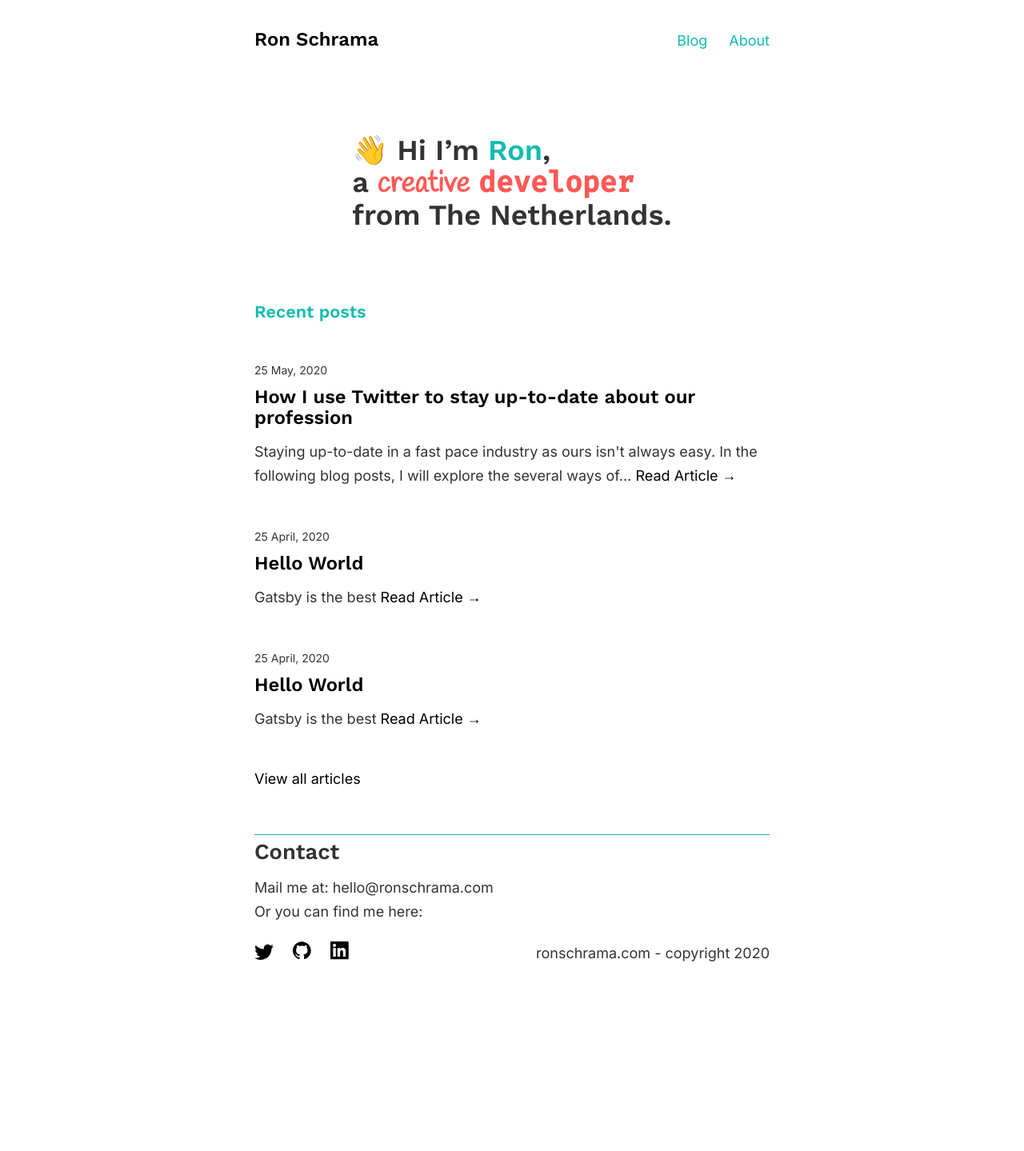
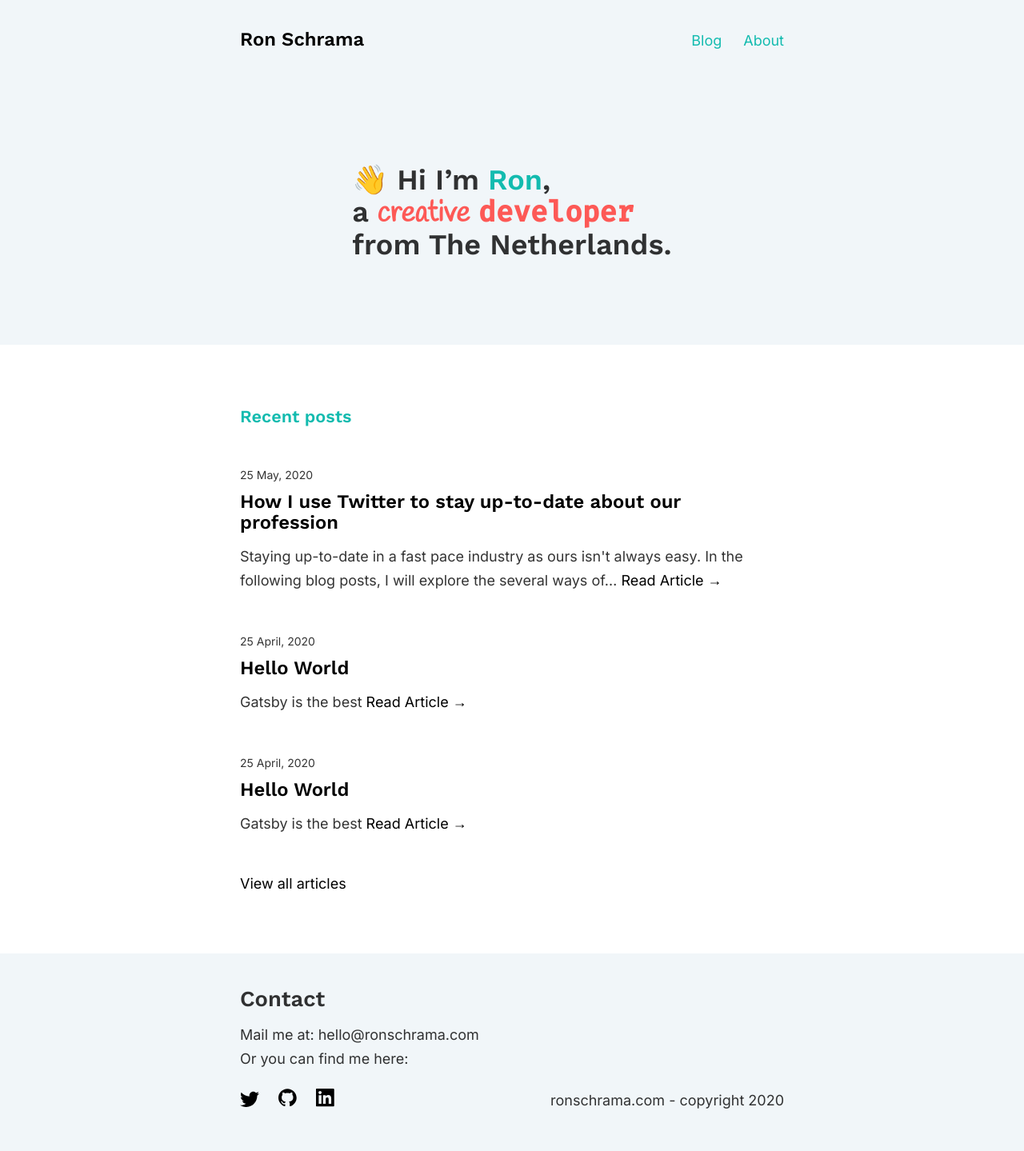
Before and after one commit to ronschrama/website-old, a Gatsby site: page / in a window 1280 px wide. Shown: the whole page at 80% size. Before the commit the page ends 1273 px from the top, so only its background shows below. Built offline with nearby package versions, Linux system fonts and the light colour scheme; Gatsby itself is replaced by a stand-in of ours; some packages are replaced by stand-ins of ours.

Commit message:
added some styling

```diff
--- /dev/null
+++ b/src/components/Container.js
@@ -0,0 +1,17 @@
+import React, { Children } from 'react'
+import styled from 'styled-components'
+
+const StyledContainer = styled.div`
+  display: flex;
+  flex-direction: column;
+  max-width: 680px;
+  margin: 0 auto;
+`
+
+export default function Container({ children }) {
+  return (
+    <StyledContainer>
+      {children}
+    </StyledContainer>
+  )
+}
--- a/src/components/Footer.js
+++ b/src/components/Footer.js
@@ -5,8 +5,15 @@ import { Twitter, GitHub, LinkedIn } from './Social'
 
 
 const StyledFooter = styled.footer`
-  border-top: 1px solid #13BBAF;
-  margin-top: 3rem;
+  /* border-top: 1px solid #13BBAF; */
+  margin-top: 4rem;
+  background-color: #F1F6F9;
+`
+const Container = styled.div`
+  max-width: 680px;
+  margin: 0 auto;
+  padding-top: 2rem;
+  padding-bottom: 1rem;
 `
 
 const StyledBottomBox = styled.div`
@@ -23,6 +30,7 @@ const StyledBottomBox = styled.div`
 export default function Footer() {
   return (
     <StyledFooter>
+      <Container>
         <div>
           <h2>Contact</h2>
           <p>Mail me at: hello@ronschrama.com <br /> Or you can find me here:</p>
@@ -35,6 +43,7 @@ export default function Footer() {
           </div>
           <p>ronschrama.com - copyright 2020</p>
         </StyledBottomBox>
+      </Container>
     </StyledFooter>
   )
 }
--- /dev/null
+++ b/src/components/Header.js
@@ -0,0 +1,59 @@
+import React from 'react'
+import { Link } from 'gatsby'
+import styled from 'styled-components'
+
+const StyledHeader = styled.header`
+  background-color: #F1F6F9;
+`
+
+const Container = styled.div`
+  max-width: 680px;
+  margin: 0 auto;
+  padding-top: 2rem;
+  padding-bottom: 1rem;
+`
+
+const StyledH3 = styled.h3`
+  display: inline;
+  text-decoration: none;
+`
+
+const StyledUl = styled.ul`
+  list-style: none;
+  float: right;
+`
+
+const StyledLi = styled.li`
+  display: inline-block;
+  margin-left: 1.5rem;
+`
+
+const StyledLink = styled(Link)`
+  color: #13BBAF;
+&:hover {
+    text-decoration: underline;
+  }
+`
+
+const ListLink = props => (
+  <StyledLi>
+    <StyledLink to={props.to}>{props.children}</StyledLink>
+  </StyledLi>
+)
+
+
+export default function Header({ children }) {
+  return (
+    <StyledHeader>
+      <Container>
+        <Link to="/">
+          <StyledH3>Ron Schrama</StyledH3>
+        </Link>
+        <StyledUl>
+          <ListLink to="/blog">Blog</ListLink>
+          <ListLink to="/about">About</ListLink>
+        </StyledUl>
+      </Container>
+    </StyledHeader>
+  )
+}
--- a/src/components/Hero.js
+++ b/src/components/Hero.js
@@ -1,16 +1,25 @@
 import React from 'react'
 import styled from 'styled-components'
 
+const Container = styled.div`
+  width: 100%;
+  display: flex;
+  justify-content: center;
+  background-color: #F1F6F9;
+  margin-bottom: 4rem;
+  height: 320px;
+`
+
 const StyledHero = styled.h1`
   align-self: center;
-  height: 240px;
-  padding-top: 52px;
 `
 
 export default function Hero() {
   return (
-    <StyledHero>
-      <span role="img" aria-label="Waving Hand" style={{ color: 'white' }}>👋</span> Hi I’m <span style={{ color: '#13BBAF' }}>Ron</span>,<br />a <span style={{ color: '#FD5956', fontFamily: 'Handlee' }}>creative</span> <span style={{ color: '#FD5956', fontFamily: 'Fira Code' }}>developer</span><br />from The Netherlands.
+    <Container>
+      <StyledHero>
+        <span role="img" aria-label="Waving Hand" style={{ color: 'white' }}>👋</span> Hi I’m <span style={{ color: '#13BBAF' }}>Ron</span>,<br />a <span style={{ color: '#FD5956', fontFamily: 'Handlee' }}>creative</span> <span style={{ color: '#FD5956', fontFamily: 'Fira Code' }}>developer</span><br />from The Netherlands.
     </StyledHero>
+    </Container>
   )
 }
--- a/src/components/Layout.js
+++ b/src/components/Layout.js
@@ -1,68 +1,25 @@
 import React from 'react'
-import { Link } from 'gatsby'
 import styled from 'styled-components'
 
+import Header from './Header'
 import Footer from './Footer'
 
 
-const Container = styled.div`
+const Wrapper = styled.div`
   display: flex;
   flex-direction: column;
-  margin: 2rem auto;
-  max-width: 680px;
-  padding: 0 1rem;
+  align-self: center;
+  width: 100%;
 `
 
-const StyledHeader = styled.header`
-  display: flex;
-  flex-direction: row;
-  justify-content: space-between;
-  align-items: baseline;
-`
-
-const StyledH3 = styled.h3`
-  display: inline;
-  text-decoration: none;
-`
-
-const StyledUl = styled.ul`
-  list-style: none;
-  float: right;
-`
-
-const StyledLi = styled.li`
-  display: inline-block;
-  margin-left: 1.5rem;
-`
-
-const StyledLink = styled(Link)`
-color: #13BBAF;
-&:hover {
-    text-decoration: underline;
-  }
-`
-
-const ListLink = props => (
-  <StyledLi>
-    <StyledLink to={props.to}>{props.children}</StyledLink>
-  </StyledLi>
-)
 
 
 export default function layout({ children }) {
   return (
-    <Container>
-      <StyledHeader>
-        <Link to="/">
-          <StyledH3>Ron Schrama</StyledH3>
-        </Link>
-        <StyledUl>
-          <ListLink to="/blog">Blog</ListLink>
-          <ListLink to="/about">About</ListLink>
-        </StyledUl>
-      </StyledHeader>
+    <Wrapper>
+      <Header />
       {children}
       <Footer />
-    </Container>
+    </Wrapper>
   )
 }
--- a/src/pages/index.js
+++ b/src/pages/index.js
@@ -4,6 +4,8 @@ import styled from 'styled-components'
 
 import Layout from '../components/Layout'
 import Hero from '../components/Hero'
+import Container from '../components/Container'
+
 
 const Styledh4 = styled.h4`
   color: #13BBAF;
@@ -27,6 +29,7 @@ export default function Home({ data }) {
   return (
     <Layout>
       <Hero />
+      <Container>
         <Styledh4>Recent posts</Styledh4>
         {posts.map(({ node: post }) => (
           <div key={post.id}>
@@ -48,6 +51,7 @@ export default function Home({ data }) {
         <Link to="/blog" aria-label="Visit blog page">
           View all articles
         </Link>
+      </Container>
     </Layout>
   )
 }
```
Lines whose indentation alone changed are shown as unchanged.
